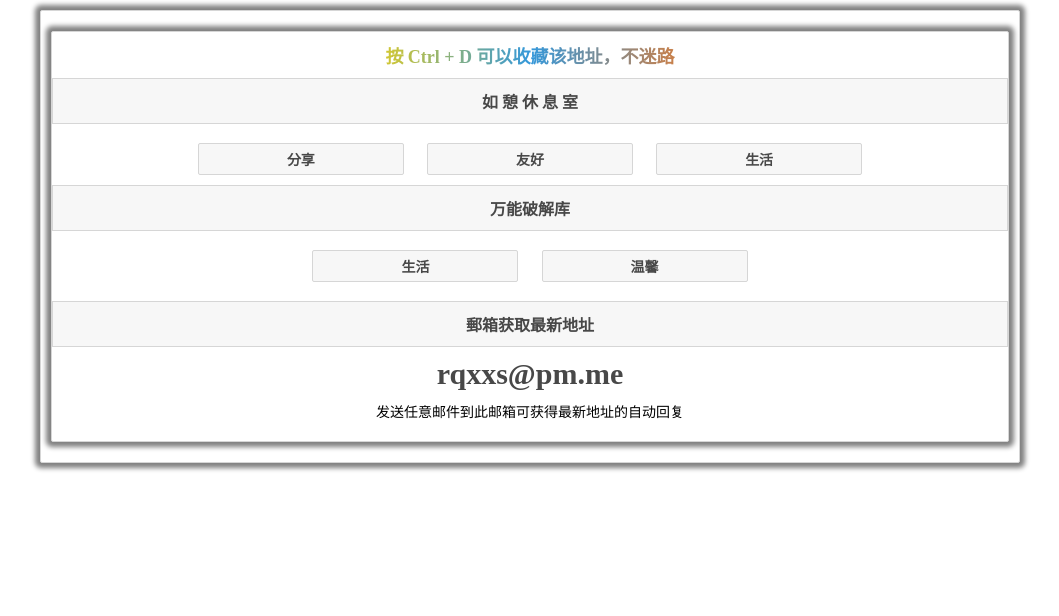
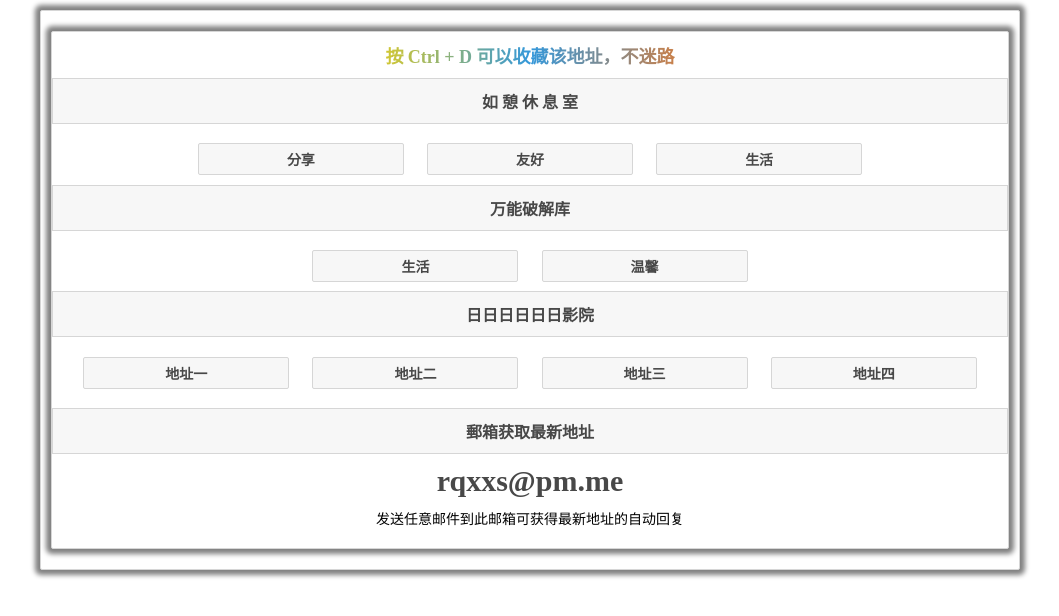
Before and after one commit to loveavdh/rqxxs, a plain HTML site: page index.html in a window 1280 px wide. Shown: the whole page, without its empty margins (110-1169 px from the left). Drawn offline with Linux system fonts and the light colour scheme.

Commit message:
Update index.html
Signed-off-by: loveavdh <137202519+loveavdh@users.noreply.github.com>

```diff
--- a/index.html
+++ b/index.html
@@ -46,6 +46,11 @@ a,a:active,a:hover,a:link,a:visited{color:#484848;text-decoration:none}
 	<div class="title">万能破解库</div>
 	<div class="goto-1"><a rel="external nofollow" href="https://18app.shop/" target="_blank">生活</a></div>
 	<div class="goto-1"><a rel="external nofollow" href="https://18app.shop/" target="_blank">温馨</a></div>
+	<div class="title">日日日日日日影院</div>
+	<div class="goto-1"><a rel="external nofollow" href="https://rqxxstv01.xyz" target="_blank">地址一</a></div>
+	<div class="goto-1"><a rel="external nofollow" href="https://rqxxstv02.xyz" target="_blank">地址二</a></div>
+	<div class="goto-1"><a rel="external nofollow" href="https://rqxxstv03.xyz" target="_blank">地址三</a></div>
+	<div class="goto-1"><a rel="external nofollow" href="https://rqxxstv04.xyz" target="_blank">地址四</a></div>
 	<div class="title" style="margin-top:10px;">郵箱获取最新地址</div>
 	<div class="goto-3"><a>rqxxs@pm.me</a></div>
 	<div style="font-size:14px; text-align:center; margin-bottom:10px;">发送任意邮件到此邮箱可获得最新地址的自动回复</div>
```
